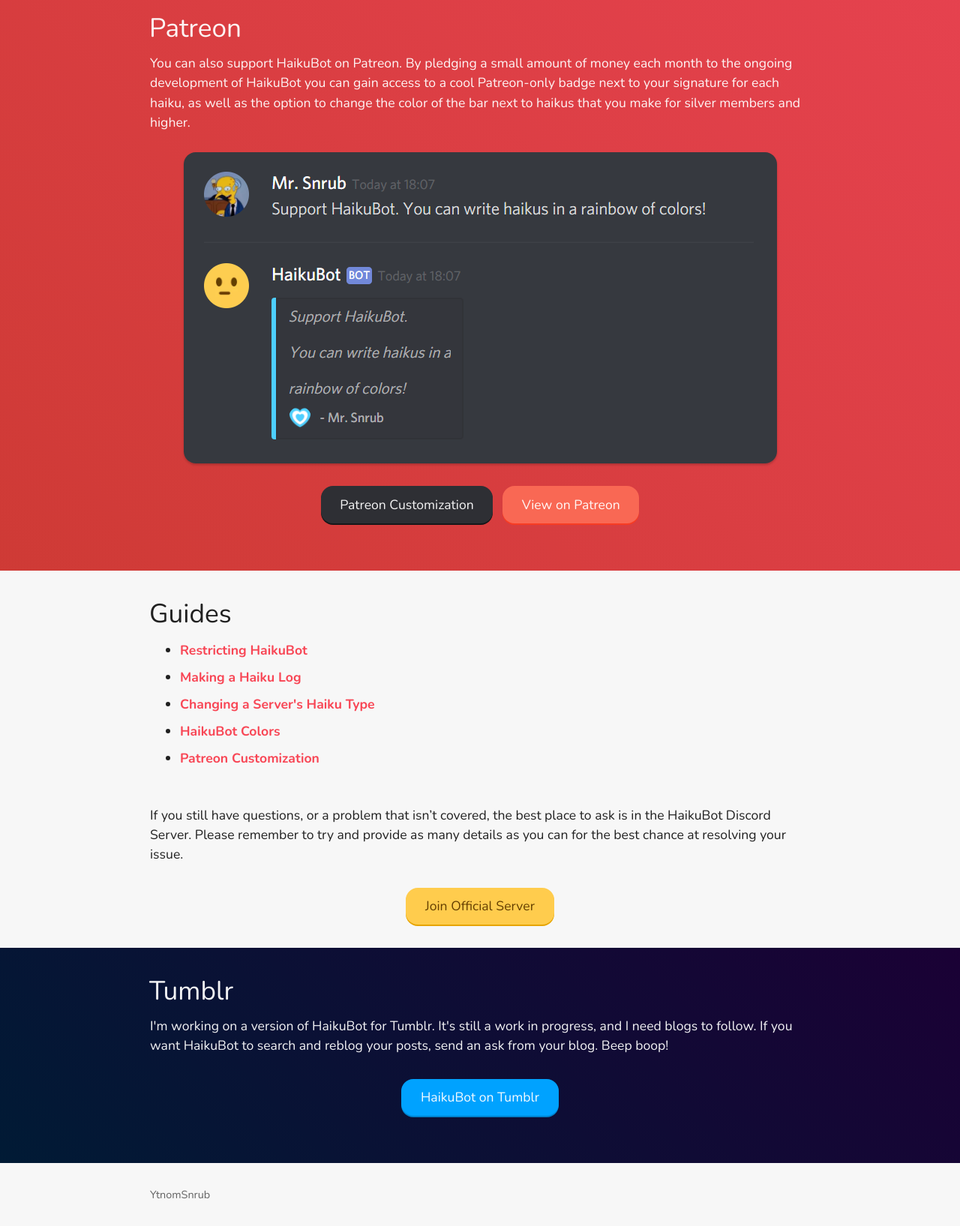
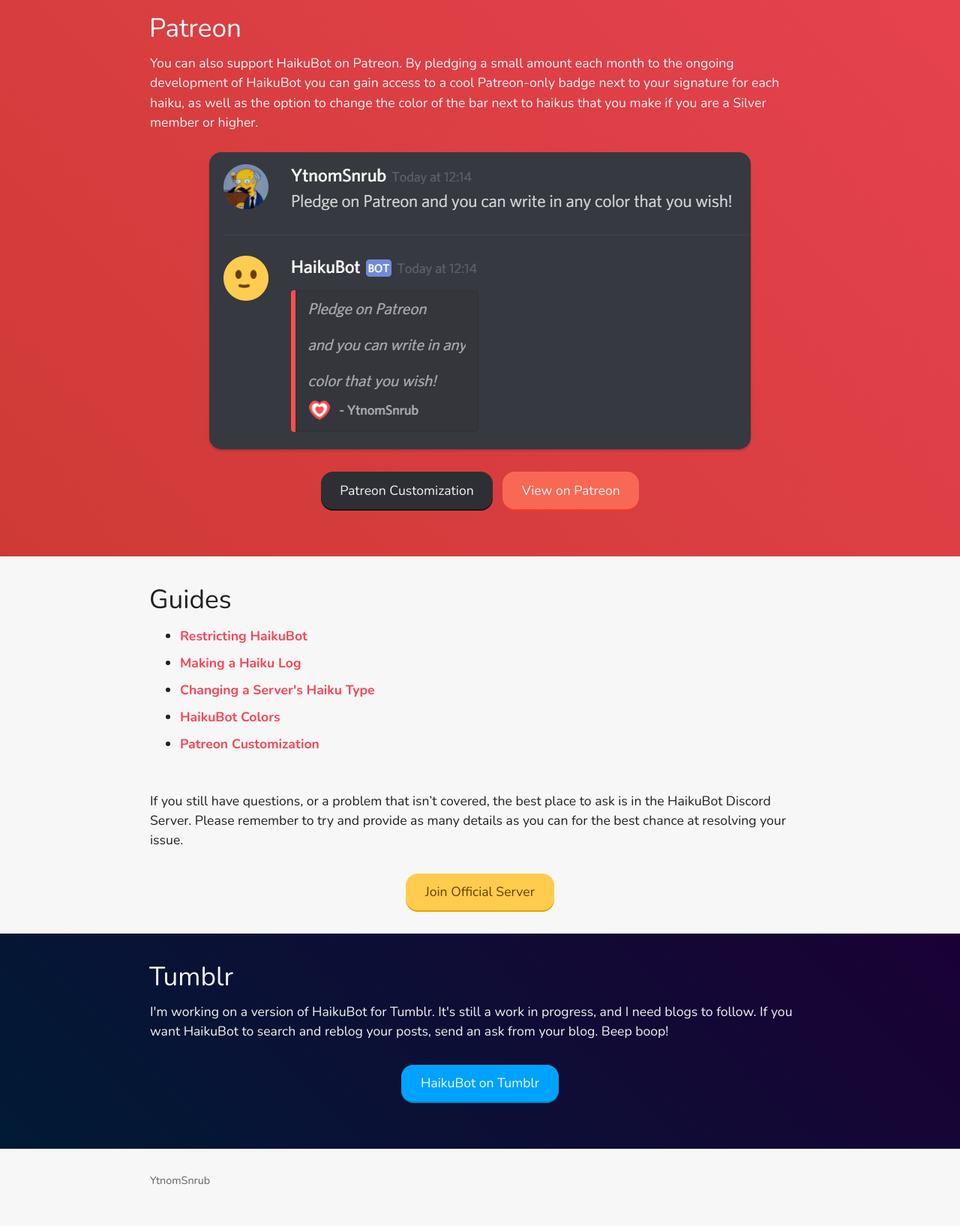
Before and after one commit to YtnomSnrub/ytnomsnrub.github.io, a Jekyll site: the page built from haikubot/index.md, in a window 1280 px wide. Shown: the part 1449-3084 px from the top of the page at 75% size. Built offline with Jekyll 4.4.1, drawn with Linux system fonts in a browser that asks for light colours; nearby versions of some CDN libraries; our own code applies the rules of GitHub Pages for plain Markdown files.

Commit message:
Updated images

```diff
--- a/_includes/content/haikubot-patreon.html
+++ b/_includes/content/haikubot-patreon.html
@@ -1,9 +1,9 @@
 <div class="content-panel panel-patreon">
     <h2 id="Patreon" class="panel-heading">Patreon</h2>
 
-    <p>You can also support HaikuBot on Patreon. By pledging a small amount of money each month to the ongoing
-        development of HaikuBot you can gain access to a cool Patreon-only badge next to your signature for each haiku,
-        as well as the option to change the color of the bar next to haikus that you make for silver members and higher.
+    <p>You can also support HaikuBot on Patreon. By pledging a small amount each month to the ongoing development of
+        HaikuBot you can gain access to a cool Patreon-only badge next to your signature for each haiku, as well as the
+        option to change the color of the bar next to haikus that you make if you are a Silver member or higher.
     </p>
 
     <img src="/haikubot/img/haiku-patreon.png" alt="HaikuBot on Patreon">
--- a/_scss/page/buttons.scss
+++ b/_scss/page/buttons.scss
@@ -31,7 +31,7 @@
         padding: 0.8rem 1.6rem;
 
         content: "";
-        transition: transform 0.05s $m-ease;
+        transition: transform 0.1s $m-ease;
         transform: translateY(-$button-extend);
 
         border-radius: $border-radius;
--- a/_scss/page/header.scss
+++ b/_scss/page/header.scss
@@ -101,7 +101,7 @@
         height: $tabs-height;
         margin: auto;
 
-        transition: height 0.15s $m-ease;
+        transition: height 0.15s $m-ease-in-out;
         text-align: center;
     }
 
@@ -128,7 +128,7 @@
         margin: 0;
         padding: 0 1rem;
 
-        transition: background-color 0.1s $m-ease, color 0.1s $m-ease;
+        transition: background-color 0.1s $m-ease-in-out, color 0.1s $m-ease-in-out;
         text-align: center;
         vertical-align: middle;
         text-decoration: none;
@@ -156,7 +156,7 @@
             bottom: 0;
 
             content: "";
-            transition: transform 0.1s $m-ease;
+            transition: transform 0.1s $m-ease-in-out;
             transform: scaleY(0);
             transform-origin: 50% 100%;
 
--- a/_scss/page/stats.scss
+++ b/_scss/page/stats.scss
@@ -72,10 +72,8 @@
 
                 span {
                     width: 0;
-                    margin: 0 auto;
+                    margin: auto 0;
                     padding: 0.5rem 1rem;
-
-                    vertical-align: middle;
 
                     border-right: 1px solid $border-color;
 
--- a/assets/js/numberpage.js
+++ b/assets/js/numberpage.js
@@ -218,7 +218,7 @@
 
     // Setup fonts
     Chart.defaults.global.defaultFontColor = "rgba(0, 0, 0, 0.8)";
-    Chart.defaults.global.defaultFontFamily = "'Work Sans', 'Arial', sans-serif";
+    Chart.defaults.global.defaultFontFamily = "'Nunito', 'Arial', sans-serif";
     Chart.defaults.global.defaultFontStyle = "400";
     Chart.defaults.global.defaultFontSize = 14;
 
```
Also changed, not shown: haikubot/img/haiku-intro-basic.png (added), haikubot/img/haiku-intro.png, haikubot/img/haiku-patreon-bronze.png, haikubot/img/haiku-patreon-gold.png, haikubot/img/haiku-patreon.png, haikubot/img/haiku_channel.png, 5 other files.
